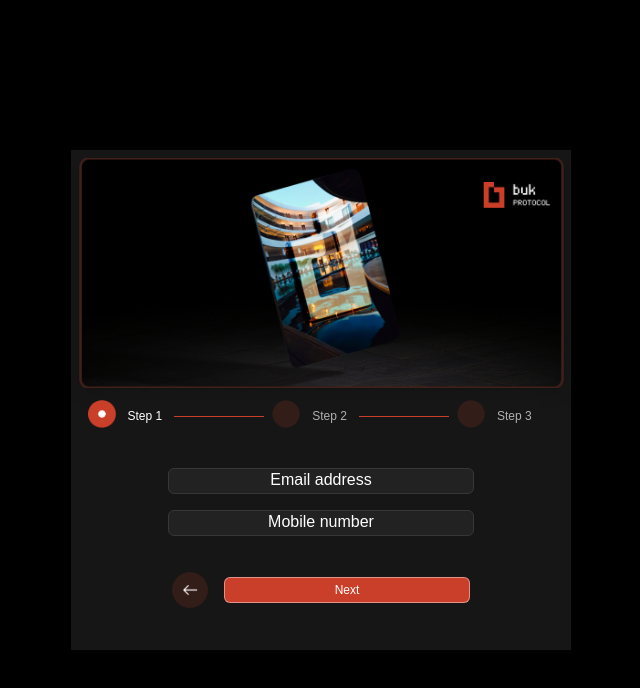
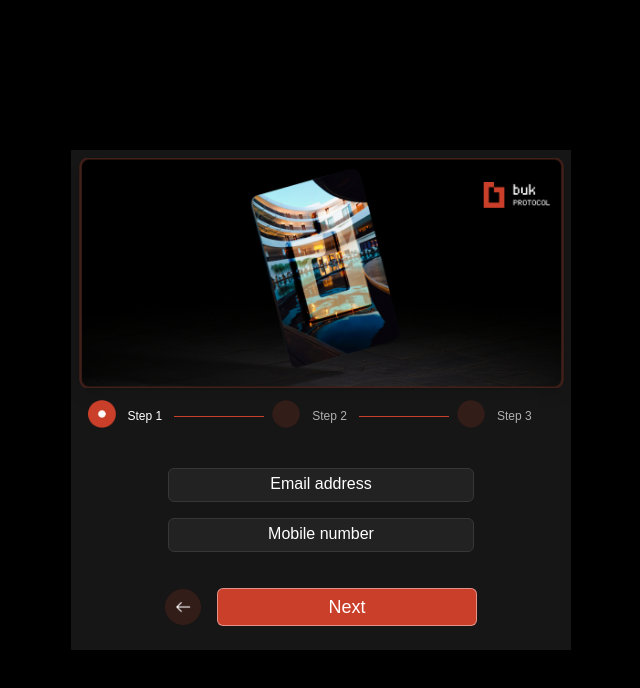
Before and after one commit to Thenmozhi-k/task-1, a React (Vite) app: page / in a window 1280 px wide. Both pictures are taken after a click on the button "Buy Booking". Shown: the top 688 px of the page, without its empty margins (319-959 px from the left). Built offline with nearby package versions, Linux system fonts and the light colour scheme.

Commit message:
first commit

```diff
--- a/src/components/StepOne.jsx
+++ b/src/components/StepOne.jsx
@@ -55,12 +55,12 @@ const StepOne = ({ onNavigate, onBack }) => {
               <input
                 type="email"
                 placeholder="Email address"
-                className="border border-[#373737] bg-[#222222] sm:text-xs md:text-md rounded-md p-2 py-1 mb-4 w-[70%] max-w-[400px] focus:outline-none focus:ring-[0.5px] focus:ring-[#FFCACA] text-white text-center"
+                className="border border-[#373737] bg-[#222222] sm:text-xs md:text-md rounded-md md:p-2 md:py-2 sm:py-1 mb-4 w-[70%] max-w-[400px] focus:outline-none focus:ring-[0.5px] focus:ring-[#FFCACA] text-white text-center"
               />
               <input
                 type="tel"
                 placeholder="Mobile number"
-                className="border border-[#373737] bg-[#222222] sm:text-xs md:text-md rounded-md p-2 py-1 mb-9 w-[70%] max-w-[400px] focus:outline-none focus:ring-[0.5px] focus:ring-[#FFCACA] text-white text-center"
+                className="border border-[#373737] bg-[#222222] sm:text-xs md:text-md rounded-md md:p-2 md:py-2 sm:py-1 mb-9 w-[70%] max-w-[400px] focus:outline-none focus:ring-[0.5px] focus:ring-[#FFCACA] text-white text-center"
               />
               <div className="flex w-full items-center justify-center">
                 <img
@@ -70,7 +70,7 @@ const StepOne = ({ onNavigate, onBack }) => {
                   onClick={onBack}
                 />
                 <button
-                  className="bg-[#CA3F2A] sm:text-xs md:text-md text-white px-[110px] py-1 rounded-md text-lg border-[#FFE3E3] border border-opacity-50"
+                  className="bg-[#CA3F2A] sm:text-xs  text-white md:px-[110px] md:py-1 rounded-md md:text-lg border-[#FFE3E3] border border-opacity-50"
                   onClick={onNavigate}
                 >
                   Next
```
